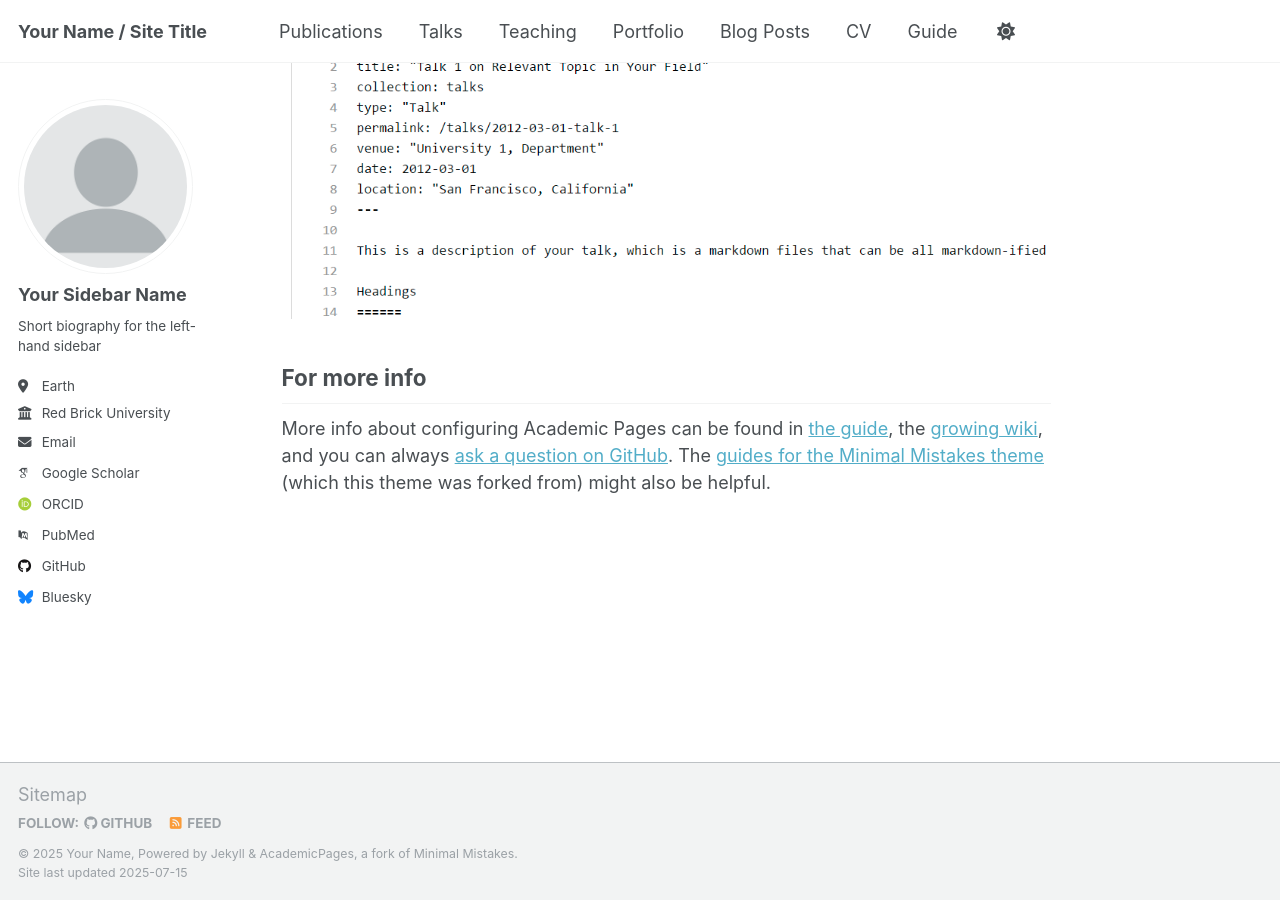
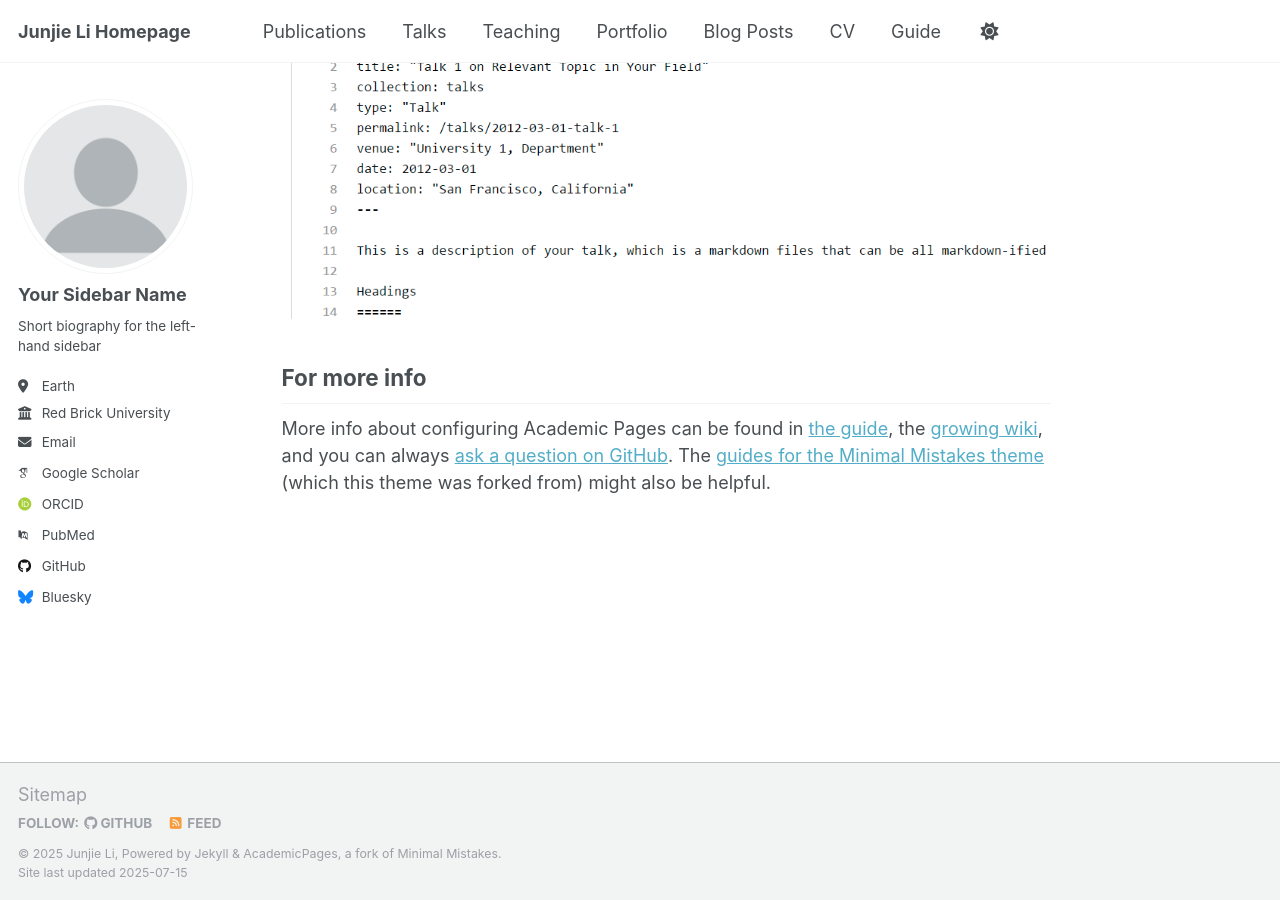
Before and after one commit to junjieliwhu/junjieliwhu.github.io, a Jekyll site: the page built from _pages/about.md, in a window 1280 px wide and 900 px high, scrolled down 2880 px. Built offline with Jekyll 4.4.1, drawn with Linux system fonts in a browser that asks for light colours; some web fonts are replaced; a script that is not in the unit is left out.

Commit message:
Update _config.yml

```diff
--- a/_config.yml
+++ b/_config.yml
@@ -9,10 +9,10 @@
 # Basic Site Settings
 locale                   : "en-US"
 site_theme               : "default"
-title                    : "Your Name / Site Title"
+title                    : "Junjie Li Homepage"
 title_separator          : "-"
-name                     : &name "Your Name"
-description              : &description "personal description"
+name                     : &name "Junjie Li"
+description              : &description "Postdoc at South Dakota State University"
 url                      : https://junjieliwhu.github.io # the base hostname & protocol for your site e.g. "https://[your GitHub username].github.io" or if you already have some other page hosted on Github then use "https://[your GitHub username].github.io/[Your Repo Name]"
 baseurl                  : "" # the subpath of your site, e.g. "/blog"
 repository               : "junjieliwhu/junjieliwhu.github.io"
```
